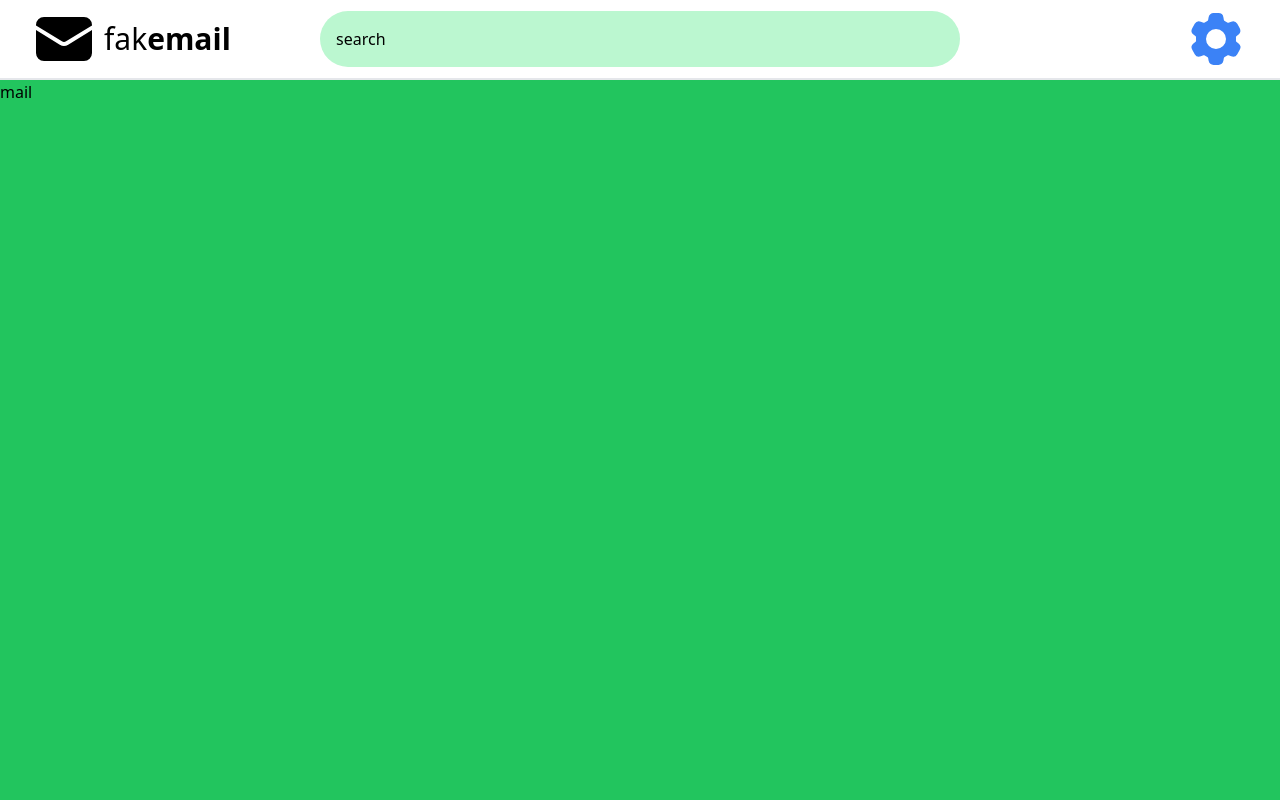
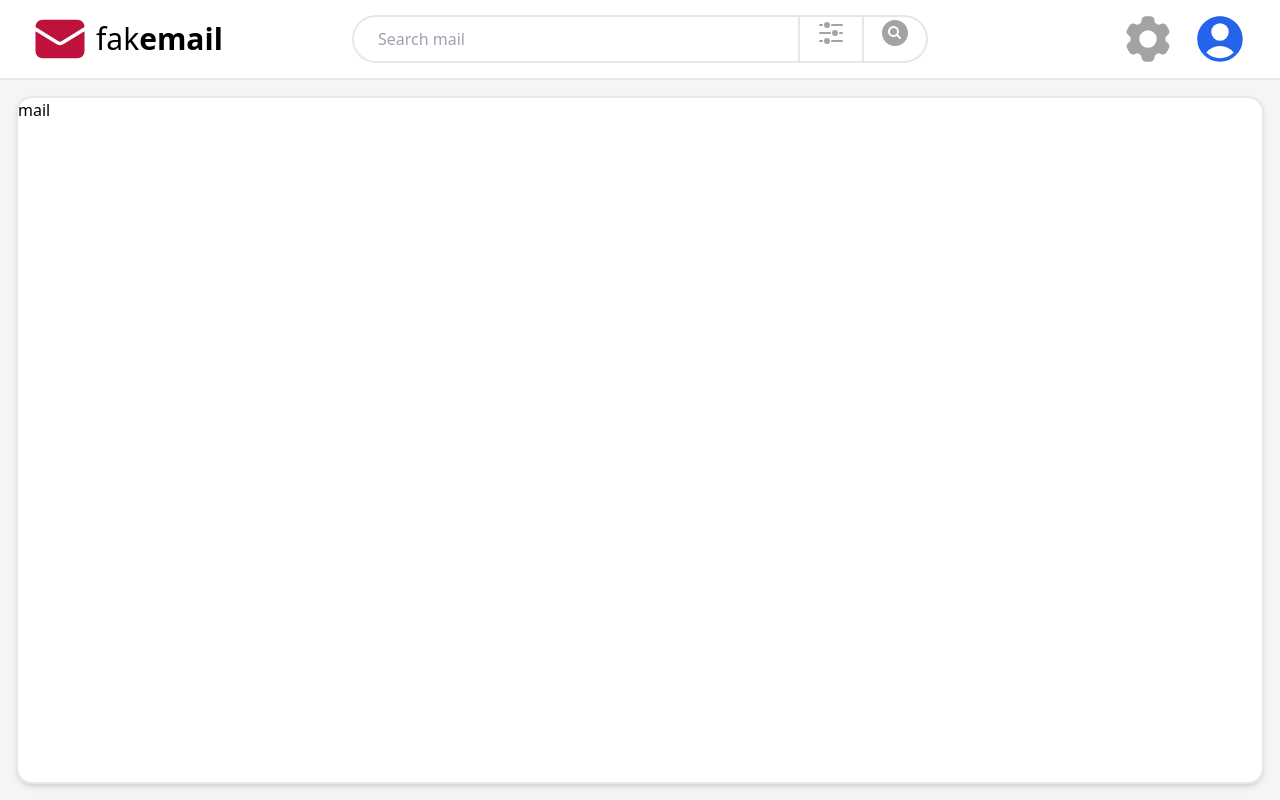
Before and after one commit to jacl38/fakemail, a React (Vite) app: page / in a window 1280 px wide. Built offline with nearby package versions, Linux system fonts and the light colour scheme.

Commit message:
Added header searchbar, continued styling header

```diff
--- a/src/components/Header.tsx
+++ b/src/components/Header.tsx
@@ -1,4 +1,4 @@
-import { Cog6ToothIcon, EnvelopeIcon } from "@heroicons/react/24/solid";
+import { AdjustmentsHorizontalIcon, Cog6ToothIcon, EnvelopeIcon, MagnifyingGlassCircleIcon, MagnifyingGlassIcon, QueueListIcon, UserCircleIcon } from "@heroicons/react/24/solid";
 import { tw } from "../utility/tailwindUtil";
 import { NavLink } from "react-router-dom";
 
@@ -7,30 +7,89 @@ const styles = {
 		`h-20`,
 		`border-b-2`,
 		`flex justify-between relative`,
-		`p-8`
+		`p-8`,
+		`bg-white`
 	),
-	logoContainer: tw(
-		`flex items-center justify-center`
-	),
-	itemsContainer: tw(
-		`flex items-center flex-row-reverse`,
-		`h-full`
-	)
+	icon: {
+		small: tw(`w-8`),
+		medium: tw(`w-14`)
+	},
+	logo: {
+		container: tw(
+			`flex items-center justify-center`
+		),
+		link: tw(
+			`flex items-center space-x-2`,
+			`select-none`,
+		),
+		text: tw(
+			`text-3xl font-light`,
+			`max-md:hidden`
+		)
+	},
+	items: {
+		container: tw(
+			`flex items-center`,
+			`h-full`,
+			`space-x-4`
+		),
+	},
+	search: {
+		container: tw(
+			`absolute`,
+			`max-w-[45%] min-w-[22rem] w-full`,
+			`max-md:w-24 max-md:max-w-24`,
+			`left-1/2 top-1/2 -translate-x-1/2 -translate-y-1/2`,
+			`h-12`,
+			`rounded-full`,
+			`flex`,
+			`overflow-hidden`,
+			`border-2`,
+			`hover:shadow-md transition-shadow`,
+			`divide-x-2`,
+		),
+		textBox: tw(
+			`h-full`,
+			`py-4 px-6`,
+			`grow`,
+		),
+		button: {
+			base: tw(
+				`w-16`,
+				`flex justify-center`,
+				`group`,
+				`hover:bg-neutral-100`,
+				`transition-colors`,
+				`text-neutral-400 hover:text-neutral-700`
+			)
+		}
+	}
 }
 
 const Header = () => {
 	return <header className={styles.container}>
-		<div className={styles.logoContainer}>
-			<NavLink to="/" className="flex items-center text-3xl space-x-2 font-light">
-				<EnvelopeIcon className="w-16" />
-				<p>fak<span className="font-semibold">email</span></p>
+		<div className={styles.logo.container}>
+
+			<NavLink to="/" className={styles.logo.link}>
+				<EnvelopeIcon className={tw(styles.icon.medium, "text-rose-700")} />
+				<p className={styles.logo.text}>fak<span className="font-semibold">email</span></p>
 			</NavLink>
+
 		</div>
-		<div className="absolute max-w-[50%] min-w-[24rem] w-full bg-green-200 left-1/2 top-1/2 -translate-x-1/2 -translate-y-1/2 p-4 rounded-full">
-			search
+		<div className={styles.search.container}>
+
+			<input placeholder="Search mail" className={styles.search.textBox} type="text" />
+
+			<button className={styles.search.button.base}>
+				<AdjustmentsHorizontalIcon className={tw(styles.icon.small)} />
+			</button>
+			<button className={styles.search.button.base}>
+				<MagnifyingGlassCircleIcon className={tw(styles.icon.small)} />
+			</button>
 		</div>
-		<div className={styles.itemsContainer}>
-			<Cog6ToothIcon className="text-blue-500 w-16" />
+		<div className={styles.items.container}>
+			<Cog6ToothIcon className={tw(styles.icon.medium, "text-neutral-400")} />
+			<UserCircleIcon className={tw(styles.icon.medium, "text-blue-600")} />
 		</div>
 	</header>
 }
--- a/src/pages/Layout.tsx
+++ b/src/pages/Layout.tsx
@@ -1,10 +1,33 @@
 import { Outlet } from "react-router-dom";
 import Header from "../components/Header";
+import { tw } from "../utility/tailwindUtil";
+
+const styles = {
+	outerContainer: tw(
+		`h-full`,
+		`flex flex-col`
+	),
+	contentContainer: tw(
+		`w-full h-full p-4`,
+		`bg-neutral-100`
+	),
+	outletContainer: tw(
+		`w-full h-full`,
+		`rounded-2xl overflow-hidden`,
+		`bg-white`,
+		`border-2`,
+		`shadow-md`
+	)
+}
 
 const Layout = () => {
-	return <main className="h-full flex flex-col">
+	return <main className={styles.outerContainer}>
 		<Header />
-		<Outlet />
+		<div className={styles.contentContainer}>
+			<div className={styles.outletContainer}>
+				<Outlet />
+			</div>
+		</div>
 	</main>
 }
 
--- a/src/pages/MailView.tsx
+++ b/src/pages/MailView.tsx
@@ -3,7 +3,7 @@ import { useRef } from "react";
 
 
 const MailView = () => {
-	return <div className="bg-green-500 h-full">
+	return <div className="h-full">
 		mail
 	</div>
 }
```
